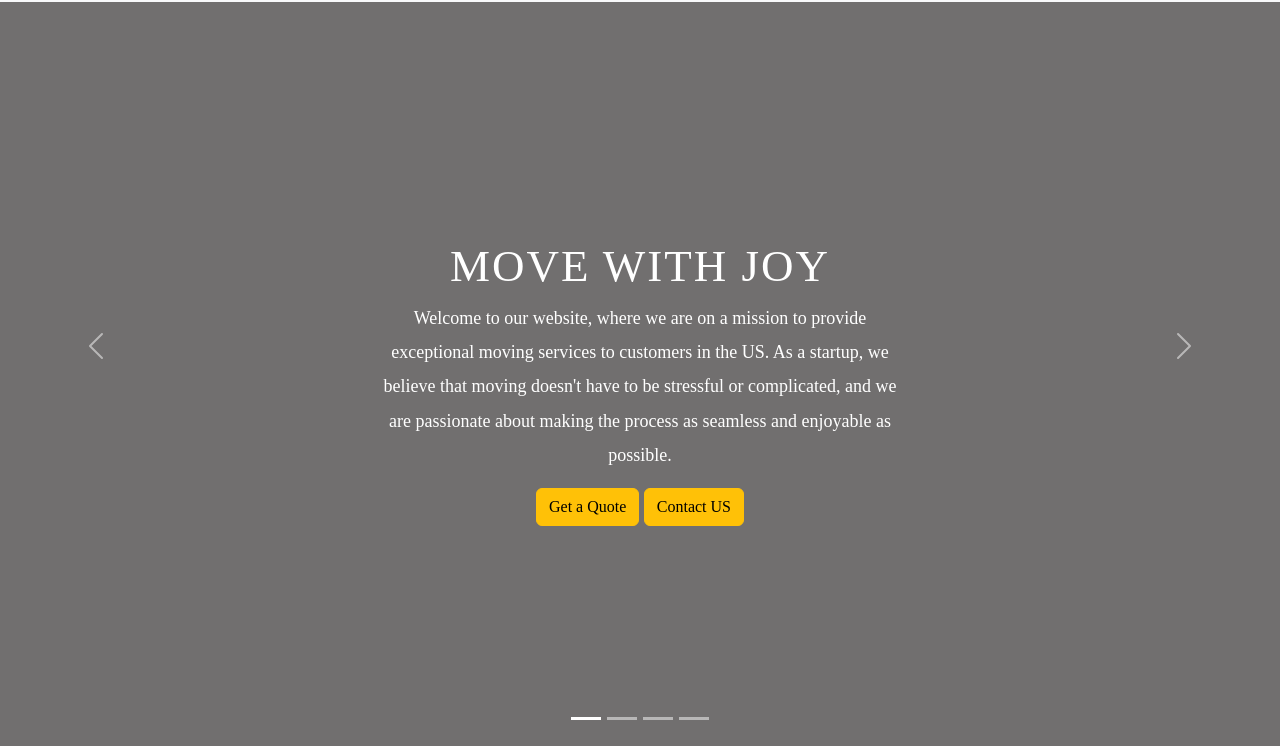
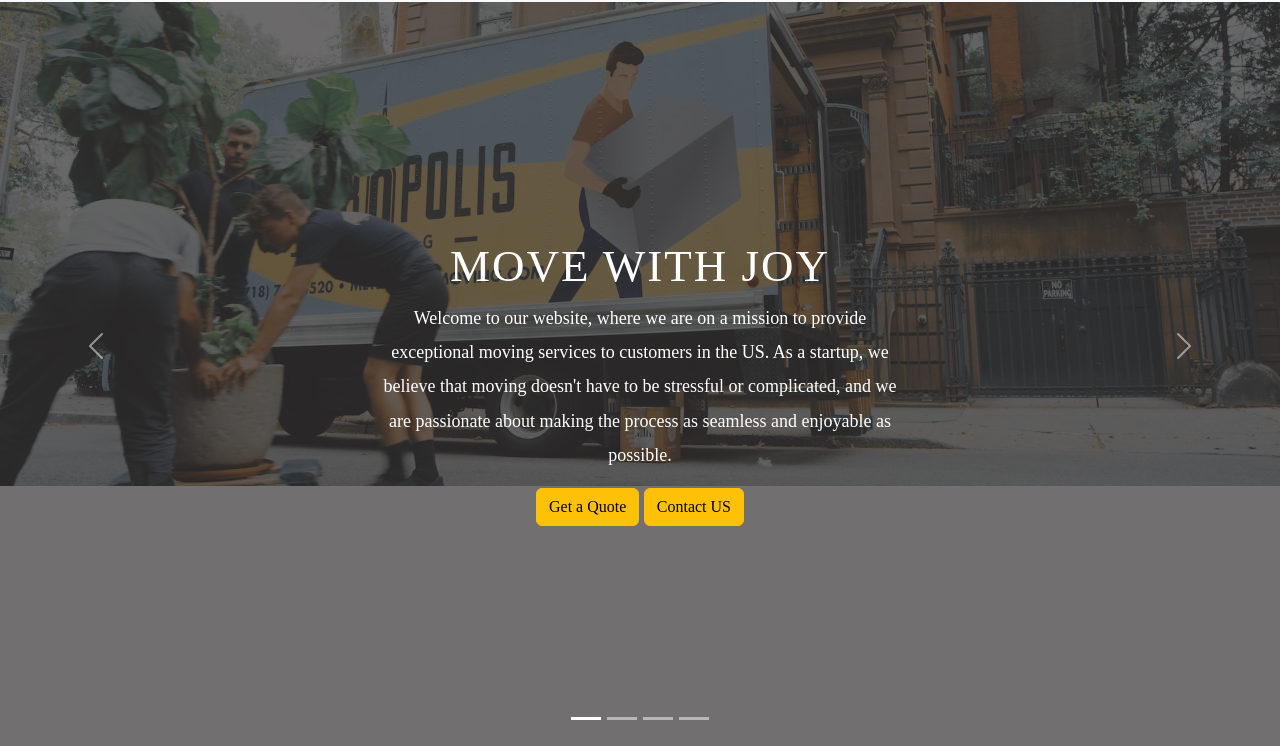
Before and after one commit to Weena-Nunkoosing/Move.it, a plain HTML site: page index.html in a window 1280 px wide. Shown: the part 54-800 px from the top of the page. Drawn offline with nearby package versions, Linux system fonts and the light colour scheme; the site is published under a folder, as on GitHub Pages, so addresses that start at the root find nothing.

Commit message:
Update index.html

```diff
--- a/index.html
+++ b/index.html
@@ -49,7 +49,7 @@
     </div>
     <div class="carousel-inner">
       <div class="carousel-item active">
-        <img src="/moving-van.jpg" class="d-block w-100" alt="...">
+        <img src="./moving-van.jpg" class="d-block w-100" alt="...">
         <div class="carousel-caption d-none d-md-block">
           <h5>Move With Joy</h5>
           <p>Welcome to our website, where we are on a mission to provide exceptional moving services to customers in the US. As a startup, we believe that moving doesn't have to be stressful or complicated,
```
